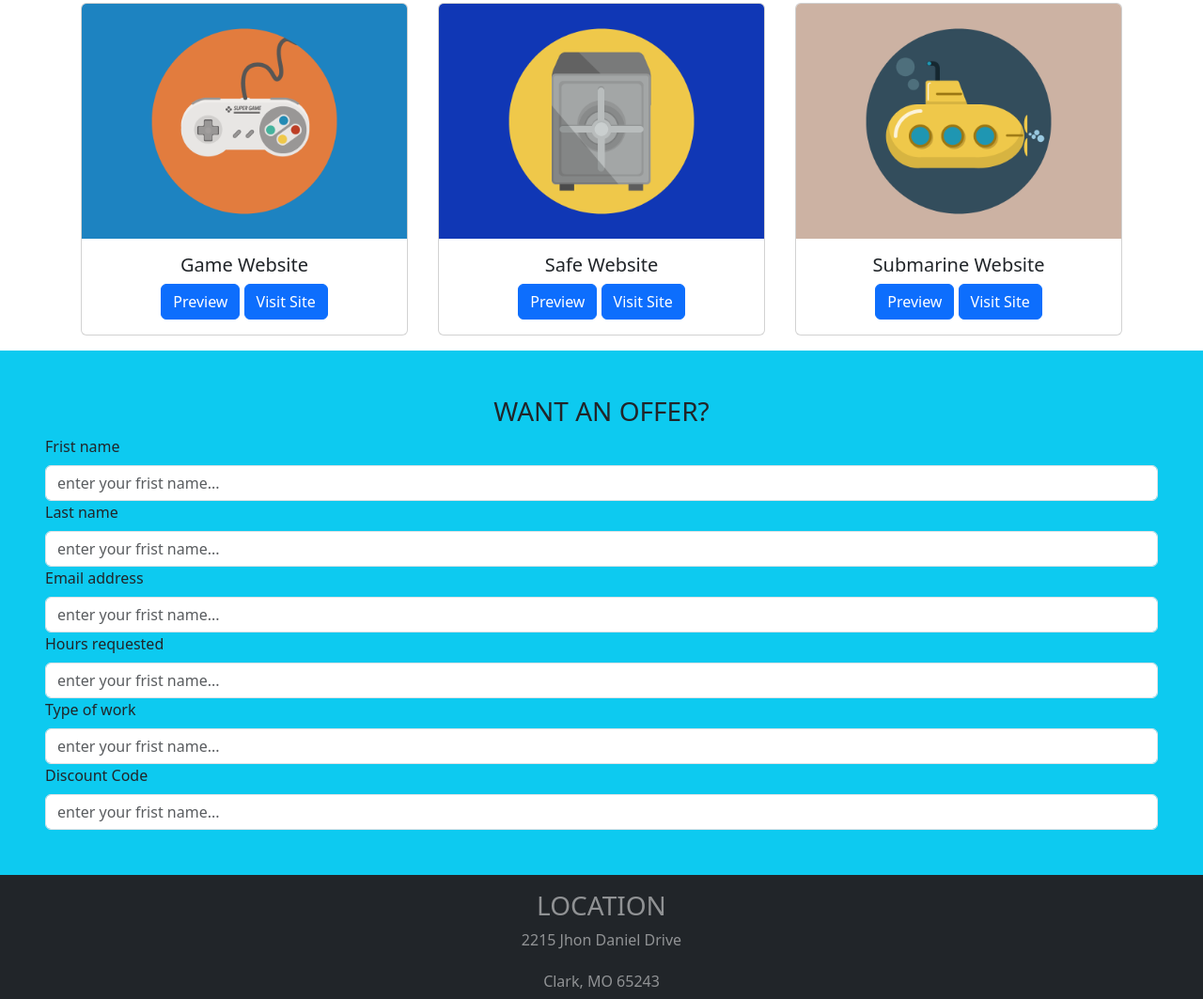
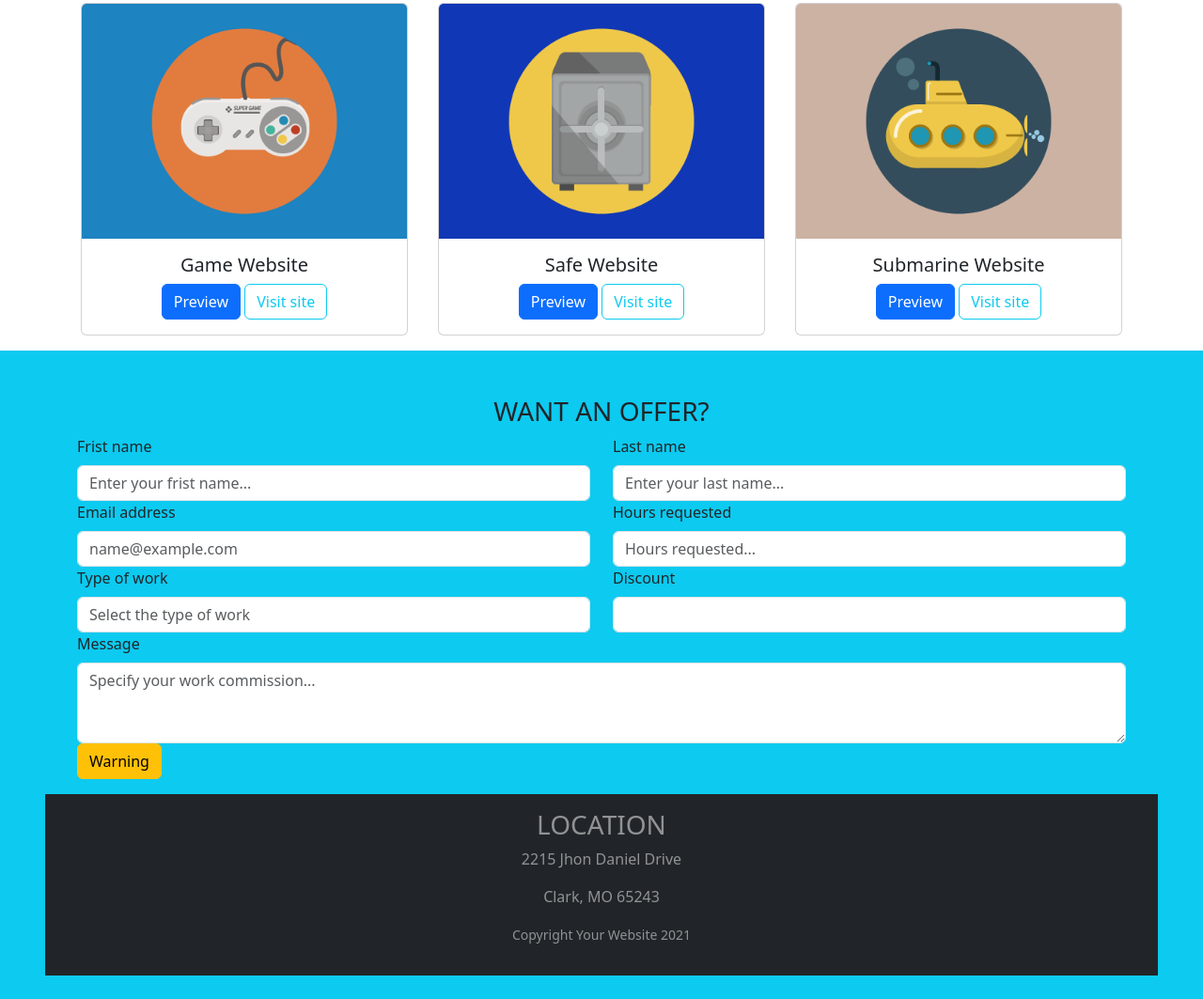
Before and after one commit to leoroca98/-bootstrap-html-freelancer, a plain HTML site: page index.html in a window 1280 px wide. Shown: the part 1042-2105 px from the top of the page at 94% size. Drawn offline with nearby package versions, Linux system fonts and the light colour scheme.

Commit message:
ultimi particolari

```diff
--- a/index.html
+++ b/index.html
@@ -12,6 +12,7 @@
     <script src="https://cdn.jsdelivr.net/npm/bootstrap@5.3.0/dist/js/bootstrap.bundle.min.js"
     integrity="sha384-geWF76RCwLtnZ8qwWowPQNguL3RmwHVBC9FhGdlKrxdiJJigb/j/68SIy3Te4Bkz" crossorigin="anonymous"></script>
 
+   <div>
     <ul class="nav justify-content-center justify-content-around bg-dark">
         <li class="nav-item">
           <a class="nav-link active" aria-current="page" href="#">Active</a>
@@ -23,8 +24,8 @@
      <header class="bg-info p-4">
         <img src="./img/css/logoboole.svg" class="rounded mx-auto d-block" width="400" height="400" alt="logoboole">
         <h3 class="text-center">Leonardo Roca</h3>
-        <p class="text-center"> WED DESIGNER</p>
-
+        <p class="text-center"> WEB DESIGNER</p>
+    </div>
      </header>
 
         <div class="container text-center">
@@ -38,7 +39,7 @@
                   <h5 class="card-title">Cabin Website</h5>
                   <div class="d-grid gap-2 d-md-block text-center">
                     <button class="btn btn-primary" type="button">Preview</button>
-                    <button class="btn btn-primary" type="button">Visit Site</button>
+                    <button type="button" class="btn btn-outline-info">Visit site</button>
                   </div>
                 </div>
 
@@ -52,7 +53,7 @@
                   <div class="d-grid gap-2 d-md-block text-center">
 
                     <button class="btn btn-primary" type="button">Preview</button>
-                    <button class="btn btn-primary" type="button">Visit Site</button>
+                    <button type="button" class="btn btn-outline-info">Visit site</button>
                   </div>
                 </div>
 
@@ -66,7 +67,7 @@
                   <div class="d-grid gap-2 d-md-block text-center">
 
                     <button class="btn btn-primary" type="button">Preview</button>
-                    <button class="btn btn-primary" type="button">Visit Site</button>
+                    <button type="button" class="btn btn-outline-info">Visit site</button>
                   </div>
                 </div>
 
@@ -82,7 +83,7 @@
                   <h5 class="card-title">Game Website</h5>
                   <div class="d-grid gap-2 d-md-block text-center">
                     <button class="btn btn-primary" type="button">Preview</button>
-                    <button class="btn btn-primary" type="button">Visit Site</button>
+                    <button type="button" class="btn btn-outline-info">Visit site</button>
                   </div>
                 </div>
 
@@ -95,7 +96,7 @@
                   <h5 class="card-title">Safe Website</h5>
                   <div class="d-grid gap-2 d-md-block text-center">
                     <button class="btn btn-primary" type="button">Preview</button>
-                    <button class="btn btn-primary" type="button">Visit Site</button>
+                    <button type="button" class="btn btn-outline-info">Visit site</button>
                   </div>
 
                 </div>
@@ -109,7 +110,7 @@
                   <h5 class="card-title">Submarine Website</h5>
                   <div class="d-grid gap-2 d-md-block text-center">
                     <button class="btn btn-primary" type="button">Preview</button>
-                    <button class="btn btn-primary" type="button">Visit Site</button>
+                    <button type="button" class="btn btn-outline-info">Visit site</button>
                   </div>
 
                 </div>
@@ -121,47 +122,78 @@
 
     <div class="bg-info p-5">
      <h3 class="text-center">WANT AN OFFER?</h3>
-      <div>
-        <label for="exampleDataList" class="form-label">Frist name</label>
-        <input class="form-control" list="datalistOptions" id="exampleDataList" placeholder="enter your frist name...">
-        <datalist id="datalistOptions">
-        </div>
-       <div>
-         <label for="exampleDataList" class="form-label">Last name</label>
-         <input class="form-control" list="datalistOptions" id="exampleDataList" placeholder="enter your frist name...">
-         <datalist id="datalistOptions">
+
+
+
+        <div class="container">
+        <div class="row">
+          <div class="col-6 col-sm-6">
+          <label for="exampleInputEmail1" class="form-label">Frist name</label>
+          <input type="email" class="form-control" id="exampleInputEmail1"
+          placeholder="Enter your frist name...">
 
         </div>
-           <div>
-            <label for="exampleDataList" class="form-label">Email address</label>
-            <input class="form-control" list="datalistOptions" id="exampleDataList" placeholder="enter your frist name...">
-            <datalist id="datalistOptions">
+        <div class="col">
+          <label for="exampleInputPassword1" class="form-label">Last name</label>
+          <input type="password" class="form-control" id="exampleInputPassword1"
+           placeholder="Enter your last name...">
+        </div>
+        </div>
+        </div>
+
+        <form>
+
+            <div class="container">
+            <div class="row">
+              <div class="col-6 col-sm-6">
+              <label for="exampleInputEmail1" class="form-label">Email address</label>
+              <input type="email" class="form-control" id="exampleInputEmail1"
+               placeholder="name@example.com">
+
             </div>
-            <div>
-                <label for="exampleDataList" class="form-label">Hours requested</label>
-                <input class="form-control" list="datalistOptions" id="exampleDataList" placeholder="enter your frist name...">
-                <datalist id="datalistOptions">
-                </div>
-             <div>
-                <label for="exampleDataList" class="form-label">Type of work</label>
-            <input class="form-control" list="datalistOptions" id="exampleDataList" placeholder="enter your frist name...">
-            <datalist id="datalistOptions">
+            <div class="col">
+              <label for="exampleInputPassword1" class="form-label">Hours requested</label>
+              <input type="password" class="form-control" id="exampleInputPassword1"
+               placeholder="Hours requested...">
+            </div>
+            </div>
             </div>
 
-               <div>
-                <label for="exampleDataList" class="form-label">Discount Code</label>
-            <input class="form-control" list="datalistOptions" id="exampleDataList" placeholder="enter your frist name...">
-            <datalist id="datalistOptions">
-            </div>
+
+            <form>
+
+                <div class="container">
+                <div class="row">
+                  <div class="col-6 col-sm-6">
+                  <label for="exampleInputEmail1" class="form-label">Type of work</label>
+                  <input type="email" class="form-control" id="exampleInputEmail1"
+                   placeholder="Select the type of work">
+
+                </div>
+                <div class="col">
+                  <label for="exampleInputPassword1" class="form-label">Discount</label>
+                  <input type="password" class="form-control" id="exampleInputPassword1">
+
+                </div>
+                </div>
+                </div>
+
+                <div class="container">
+    <div class="mb-3">
+        <label for="exampleFormControlTextarea1" class="form-label">Message</label>
+        <textarea class="form-control"  placeholder="Specify your work commission..."
+        id="exampleFormControlTextarea1" rows="3"></textarea>
+        <button type="button" class="btn btn-warning">Warning</button>
+
+      </div>
     </div>
-
 
 
     <footer class="bg-dark text-center p-3">
 <div class="text-white-50">
         <h3>LOCATION</h3>
         <p>2215 Jhon Daniel Drive</p>
-        <p class="p-1"> Clark, MO 65243</p>
+        <p> Clark, MO 65243</p>
         <p><small>Copyright  Your Website 2021</small></p>
 </div>
     </footer>
```
